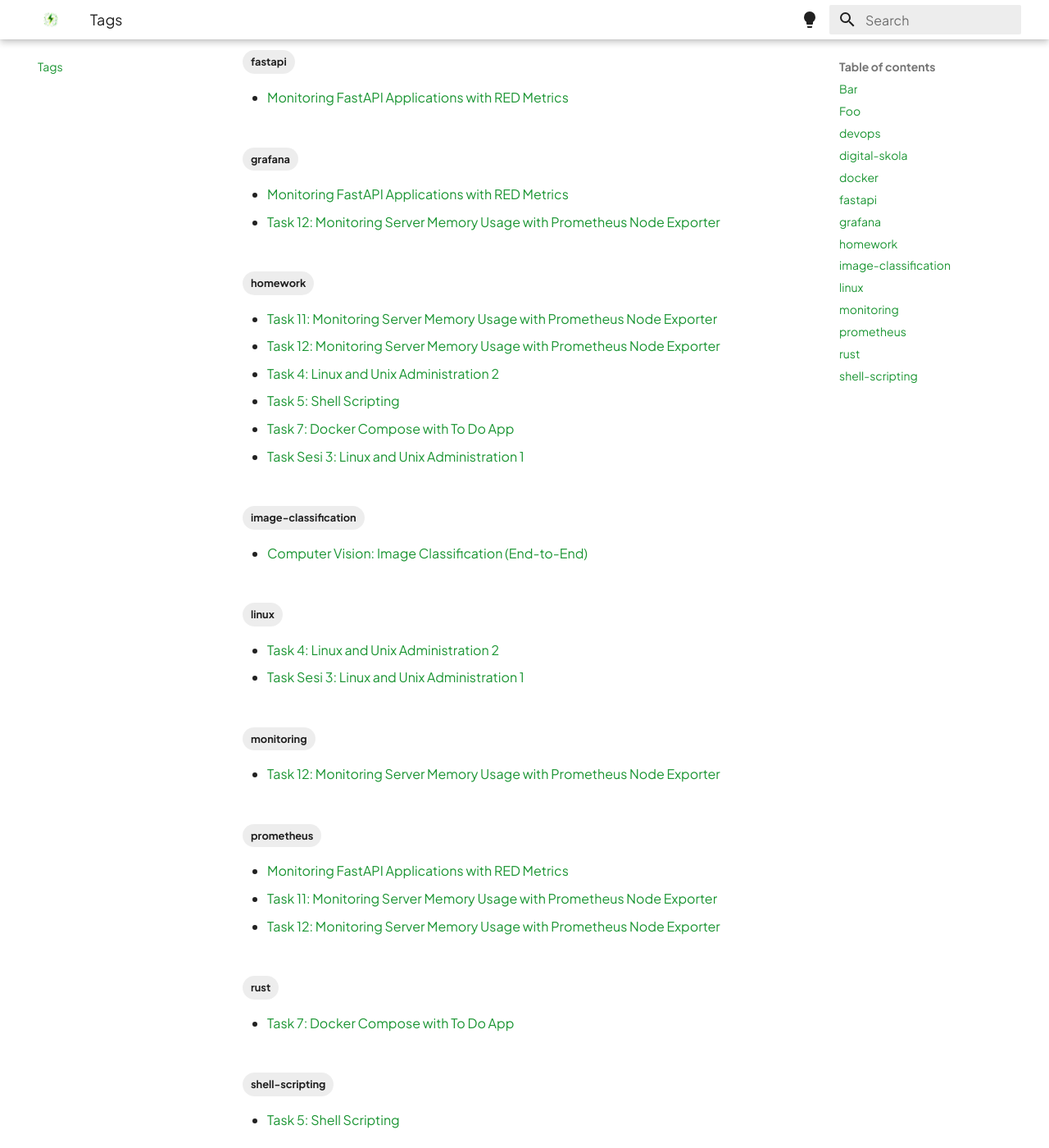
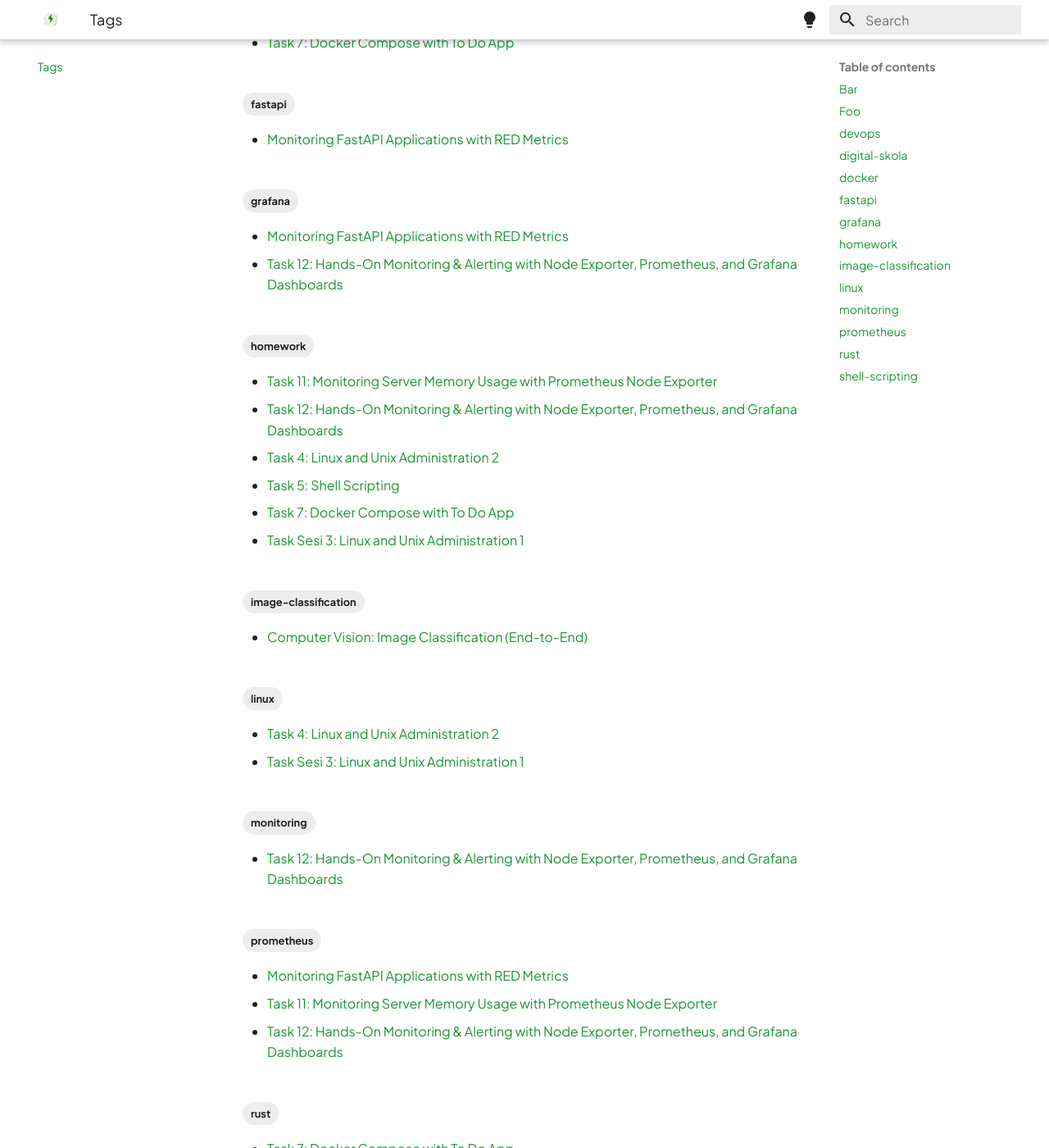
Before and after one commit to agfianf/agfianf.github.io, an MkDocs documentation site: the page built from docs/tags.md, in a window 1280 px wide and 1400 px high, scrolled down 1167 px. Shown: the whole window at 82% size. Built offline with MkDocs 1.6.1 and Material for MkDocs 9.7.7, drawn with Linux system fonts in a browser that asks for light colours; some of the changed text lies outside the part shown.

Commit message:
fix: update title for monitoring guide to enhance clarity and relevance

```diff
--- a/docs/blog/posts/devops-learning/012-project-dashboard-monitoring.md
+++ b/docs/blog/posts/devops-learning/012-project-dashboard-monitoring.md
@@ -21,7 +21,7 @@
 
 ---
 
-# Task 12: Monitoring Server Memory Usage with Prometheus Node Exporter
+# Task 12: Hands-On Monitoring & Alerting with Node Exporter, Prometheus, and Grafana Dashboards
 
 In this guide, we’ll explore how to monitor cpu and memory usage on a server using Node Exporter as exposer, prometheus as collector, and Grafana as visualizer/Dashboard. At the end, we will create an alert based on usage.
 
```
